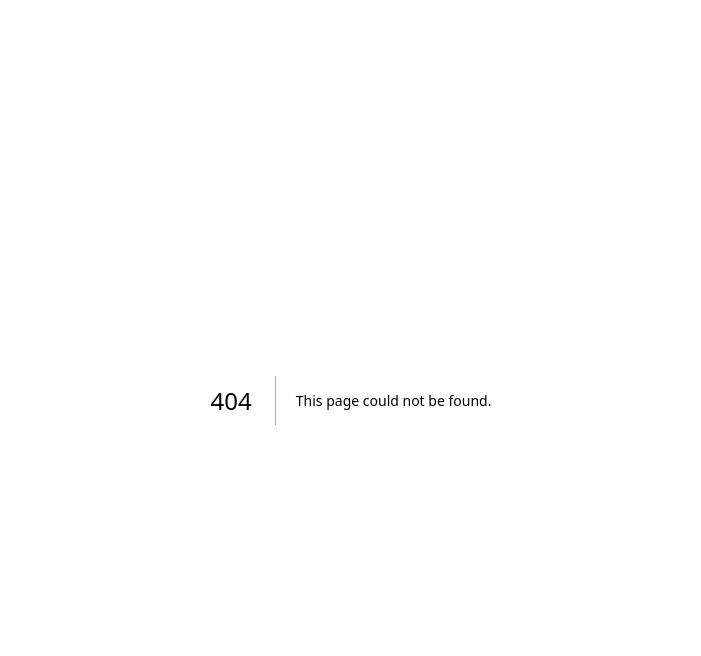
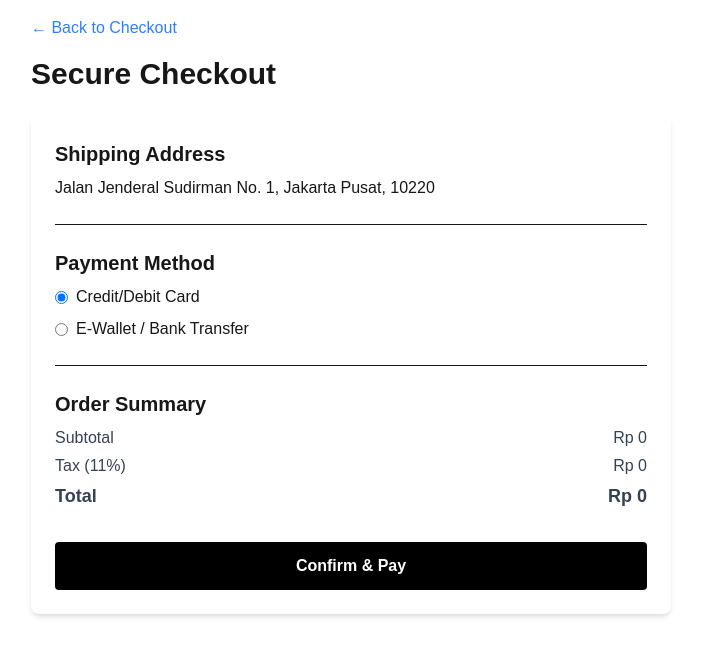
Before and after one commit to prissjasmine05/UTS20251_ITFinTech_PriscillaJasmineKurniadi, a Next.js app in the folder web_paymentgateway2/: page /payment in a window 1280 px wide. Before the commit this address had no page. Shown: the top 656 px of the page, without its empty margins (289-990 px from the left). Built offline with nearby package versions, Linux system fonts and the light colour scheme.

Commit message:
progress products list at MongoDB

```diff
--- /dev/null
+++ b/web_paymentgateway2/context/CartContext.js
@@ -0,0 +1,28 @@
+// context/CartContext.js
+import { createContext, useState, useContext } from 'react';
+
+const CartContext = createContext();
+
+export function useCart() {
+  return useContext(CartContext);
+}
+
+export function CartProvider({ children }) {
+  const [cart, setCart] = useState([]);
+
+  // Di sini kita bisa pindahkan semua logic `addToCart`, `removeFromCart`, dll.
+  const addToCart = (productToAdd) => {
+    const existingProduct = cart.find((item) => item._id === productToAdd._id);
+    if (existingProduct) {
+      setCart(cart.map((item) =>
+        item._id === productToAdd._id ? { ...item, quantity: item.quantity + 1 } : item
+      ));
+    } else {
+      setCart([...cart, { ...productToAdd, quantity: 1 }]);
+    }
+  };
+
+  const value = { cart, addToCart };
+
+  return <CartContext.Provider value={value}>{children}</CartContext.Provider>;
+}
--- a/web_paymentgateway2/package.json
+++ b/web_paymentgateway2/package.json
@@ -9,10 +9,12 @@
     "lint": "eslint"
   },
   "dependencies": {
+    "dotenv": "^17.2.2",
     "mongoose": "^8.18.2",
     "next": "15.5.4",
     "react": "19.1.0",
-    "react-dom": "19.1.0"
+    "react-dom": "19.1.0",
+    "xendit-node": "^7.0.0"
   },
   "devDependencies": {
     "@eslint/eslintrc": "^3",
--- a/web_paymentgateway2/pages/_app.js
+++ b/web_paymentgateway2/pages/_app.js
@@ -1,5 +1,13 @@
-import "@/styles/globals.css";
+// pages/_app.js
+import '../styles/globals.css';
+import { CartProvider } from '../context/CartContext';
 
-export default function App({ Component, pageProps }) {
-  return <Component {...pageProps} />;
+function MyApp({ Component, pageProps }) {
+  return (
+    <CartProvider>
+      <Component {...pageProps} />
+    </CartProvider>
+  );
 }
+
+export default MyApp;
--- /dev/null
+++ b/web_paymentgateway2/pages/checkout.js
@@ -0,0 +1,42 @@
+// pages/checkout.js
+import { useCart } from '../context/CartContext';
+import Link from 'next/link';
+
+export default function CheckoutPage() {
+  const { cart } = useCart(); // Ambil data keranjang dari context
+
+  const subtotal = cart.reduce((sum, item) => sum + item.price * item.quantity, 0);
+
+  return (
+    <div className="container mx-auto p-4">
+      <Link href="/select-items">
+        <button className="text-blue-500 mb-4">&larr; Kembali Belanja</button>
+      </Link>
+      <h1 className="text-3xl font-bold mb-4">Checkout</h1>
+      {cart.length === 0 ? (
+        <p>Keranjangmu kosong.</p>
+      ) : (
+        <div>
+          {cart.map(item => (
+            <div key={item._id} className="flex justify-between items-center border-b py-2">
+              <p>{item.name} (x{item.quantity})</p>
+              <p>Rp {(item.price * item.quantity).toLocaleString('id-ID')}</p>
+            </div>
+          ))}
+          <div className="mt-4 text-right">
+            <h2 className="text-xl font-bold">Subtotal: Rp {subtotal.toLocaleString('id-ID')}</h2>
+            {/* Di sini nanti bisa tambah Tax dan Total */}
+          </div>
+        </div>
+      )}
+    </div>
+  );
+}
+
+<div className="mt-6 text-right">
+  <Link href="/payment">
+    <button className="bg-blue-600 text-white font-bold py-3 px-6 rounded hover:bg-blue-800">
+      Continue to Payment &rarr;
+    </button>
+  </Link>
+</div>
--- /dev/null
+++ b/web_paymentgateway2/pages/payment.js
@@ -0,0 +1,68 @@
+// pages/payment.js
+import { useCart } from '../context/CartContext';
+import Link from 'next/link';
+
+export default function PaymentPage() {
+  const { cart } = useCart();
+  const subtotal = cart.reduce((sum, item) => sum + item.price * item.quantity, 0);
+  const tax = subtotal * 0.11; // Contoh pajak 11%
+  const total = subtotal + tax;
+
+  const handlePayment = async () => {
+    // --- LOGIC UNTUK MENGHUBUNGI API XENDIT AKAN ADA DI SINI ---
+    alert('Tombol ini akan dihubungkan ke Xendit!');
+  };
+
+  return (
+    <div className="container mx-auto p-4 max-w-2xl">
+      <Link href="/checkout">
+        <button className="text-blue-500 mb-4">&larr; Back to Checkout</button>
+      </Link>
+      <h1 className="text-3xl font-bold mb-6">Secure Checkout</h1>
+
+      <div className="bg-white p-6 rounded-lg shadow-md">
+        {/* Shipping Address (Dummy) */}
+        <div>
+          <h2 className="text-xl font-semibold mb-2">Shipping Address</h2>
+          <p>Jalan Jenderal Sudirman No. 1, Jakarta Pusat, 10220</p>
+        </div>
+
+        <hr className="my-6" />
+
+        {/* Payment Method (Dummy) */}
+        <div>
+          <h2 className="text-xl font-semibold mb-2">Payment Method</h2>
+          <div className="space-y-2">
+            <label className="flex items-center">
+              <input type="radio" name="payment" className="mr-2" defaultChecked />
+              Credit/Debit Card
+            </label>
+            <label className="flex items-center">
+              <input type="radio" name="payment" className="mr-2" />
+              E-Wallet / Bank Transfer
+            </label>
+          </div>
+        </div>
+
+        <hr className="my-6" />
+
+        {/* Order Summary */}
+        <div>
+          <h2 className="text-xl font-semibold mb-2">Order Summary</h2>
+          <div className="space-y-1 text-gray-700">
+            <div className="flex justify-between"><span>Subtotal</span><span>Rp {subtotal.toLocaleString('id-ID')}</span></div>
+            <div className="flex justify-between"><span>Tax (11%)</span><span>Rp {tax.toLocaleString('id-ID')}</span></div>
+            <div className="flex justify-between font-bold text-lg"><span>Total</span><span>Rp {total.toLocaleString('id-ID')}</span></div>
+          </div>
+        </div>
+
+        <button
+          onClick={handlePayment}
+          className="bg-black text-white w-full font-bold py-3 px-6 rounded hover:bg-gray-800 mt-8"
+        >
+          Confirm & Pay
+        </button>
+      </div>
+    </div>
+  );
+}
--- a/web_paymentgateway2/pages/select-items.js
+++ b/web_paymentgateway2/pages/select-items.js
@@ -1,31 +1,57 @@
-// http://localhost:3000/select-items
+import Link from 'next/link';
+import { useCart } from '../context/CartContext'; // 1. Import useCart, bukan lagi useState
+
 export default function SelectItemsPage({ products }) {
+  // 2. Ambil cart dan addToCart dari context global, bukan state lokal lagi
+  const { cart, addToCart } = useCart();
+
+  // Kita bisa cek di console untuk memastikan data dari context berhasil diambil
+  console.log('Cart from context:', cart);
+
   return (
-      <div style={{ fontFamily: 'sans-serif', padding: '2rem' }}>
-        <h1>Pilih Produk</h1>
+    <div className="bg-gray-100 min-h-screen">
+      <header className="bg-white shadow p-4 flex justify-between items-center sticky top-0 z-10">
+        <h1 className="text-xl font-bold">Toko Kopi</h1>
+        <Link href="/checkout">
+          <button className="bg-green-500 text-white font-bold py-2 px-4 rounded hover:bg-green-700">
+            {/* Logika untuk menampilkan jumlah item di keranjang */}
+            Keranjang ({cart.reduce((sum, item) => sum + item.quantity, 0)})
+          </button>
+        </Link>
+      </header>
+
+      <main className="container mx-auto p-4">
         {products.length === 0 ? (
           <p>Tidak ada produk yang tersedia.</p>
         ) : (
-          <div style={{ display: 'grid', gridTemplateColumns: 'repeat(3, 1fr)', gap: '1rem' }}>
+          <div className="grid grid-cols-1 md:grid-cols-3 lg:grid-cols-4 gap-6">
             {products.map((product) => (
-              <div key={product._id} style={{ border: '1px solid #ccc', padding: '1rem', borderRadius: '8px' }}>
-                <h2>{product.name}</h2>
-                <p>Kategori: {product.category}</p>
-                <p>{product.description}</p>
-                <h3>Rp {product.price.toLocaleString('id-ID')}</h3>
+              <div key={product._id} className="bg-white rounded-lg shadow-md p-4 flex flex-col">
+                <h2 className="text-xl font-semibold mb-2">{product.name}</h2>
+                <p className="text-gray-600">Kategori: {product.category}</p>
+                <p className="text-gray-600 flex-grow mb-4">{product.description}</p>
+                <div className="mt-auto flex justify-between items-center">
+                  <p className="text-lg font-bold">Rp {product.price.toLocaleString('id-ID')}</p>
+                  <button
+                    onClick={() => addToCart(product)}
+                    className="bg-blue-500 text-white font-bold py-2 px-4 rounded hover:bg-blue-700">
+                    Add +
+                  </button>
+                </div>
               </div>
             ))}
           </div>
         )}
+      </main>
     </div>
   );
 }
 
+// Bagian ini tidak berubah sama sekali, tetap diperlukan
 export async function getServerSideProps() {
   try {
     const res = await fetch('http://localhost:3000/api/products');
     const { data } = await res.json();
-
     return {
       props: {
         products: data,
--- /dev/null
+++ b/web_paymentgateway2/seed.js
@@ -0,0 +1,64 @@
+// Kita butuh mongoose untuk berinteraksi dengan DB
+const mongoose = require('mongoose');
+// Import model Product kita
+const Product = require('./models/Product').default;
+// Ambil connection string dari file .env
+require('dotenv').config({ path: './.env.local' });
+
+// --- DATA PRODUK YANG AKAN DIMASUKKAN ---
+const productsToSeed = [
+  {
+    name: "Es Kopi Susu",
+    price: 22000,
+    description: "Perpaduan kopi, susu, dan gula aren.",
+    category: "Drinks",
+    imageUrl: "https://images.unsplash.com/photo-1557142046-c704a3adf364"
+  },
+  {
+    name: "Croissant Cokelat",
+    price: 25000,
+    description: "Pastry renyah dengan isian cokelat lumer.",
+    category: "Snacks",
+    imageUrl: "https://images.unsplash.com/photo-1598114353086-443bce01c5a1"
+  },
+  {
+    name: "Paket Hemat Siang",
+    price: 40000,
+    description: "1 Es Kopi Susu + 1 Croissant Cokelat.",
+    category: "Bundles",
+    imageUrl: "https://images.unsplash.com/photo-1521437497025-86f77f2409f5"
+  },
+  {
+    name: "Matcha Latte",
+    price: 28000,
+    description: "Bubuk teh hijau Jepang premium dengan susu segar.",
+    category: "Drinks",
+    imageUrl: "https://images.unsplash.com/photo-1525803377221-4213da7d79b9"
+  }
+];
+
+const seedDB = async () => {
+  try {
+    // 1. Sambungkan ke database
+    await mongoose.connect(process.env.MONGODB_URI);
+    console.log('✅ Berhasil terhubung ke MongoDB...');
+
+    // 2. Kosongkan collection products (agar tidak ada data duplikat)
+    await Product.deleteMany({});
+    console.log('🧹 Collection Product berhasil dikosongkan...');
+
+    // 3. Masukkan data baru
+    await Product.insertMany(productsToSeed);
+    console.log('🌱 Berhasil memasukkan data produk baru...');
+
+  } catch (err) {
+    console.error('❌ Gagal melakukan seeding:', err);
+  } finally {
+    // 4. Putuskan koneksi
+    mongoose.connection.close();
+    console.log('🔌 Koneksi ke MongoDB diputus.');
+  }
+};
+
+// Panggil fungsi untuk menjalankan proses seeding
+seedDB();
```
Also changed, not shown: web_paymentgateway2/pages/api/payments.js (added), 1 other file (tests, documents, lock files or other folders). Lines whose indentation alone changed are shown as unchanged.
